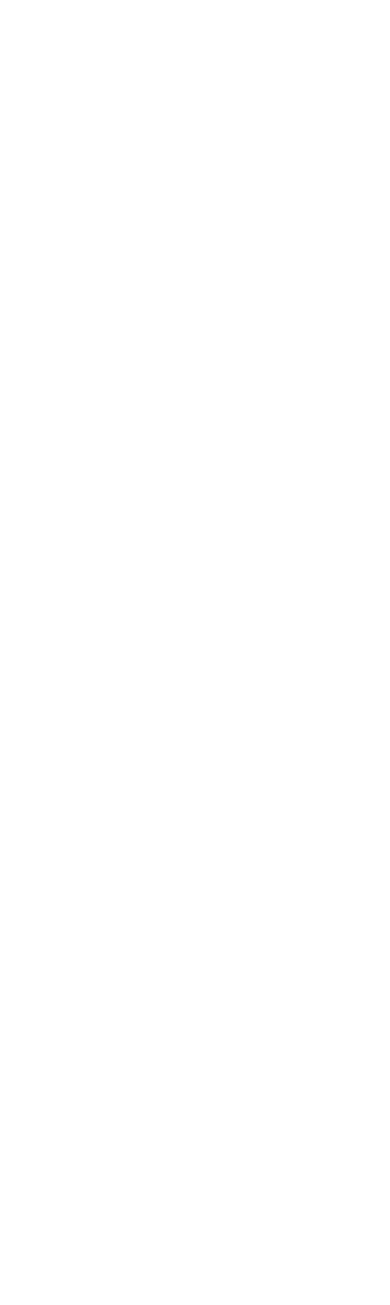
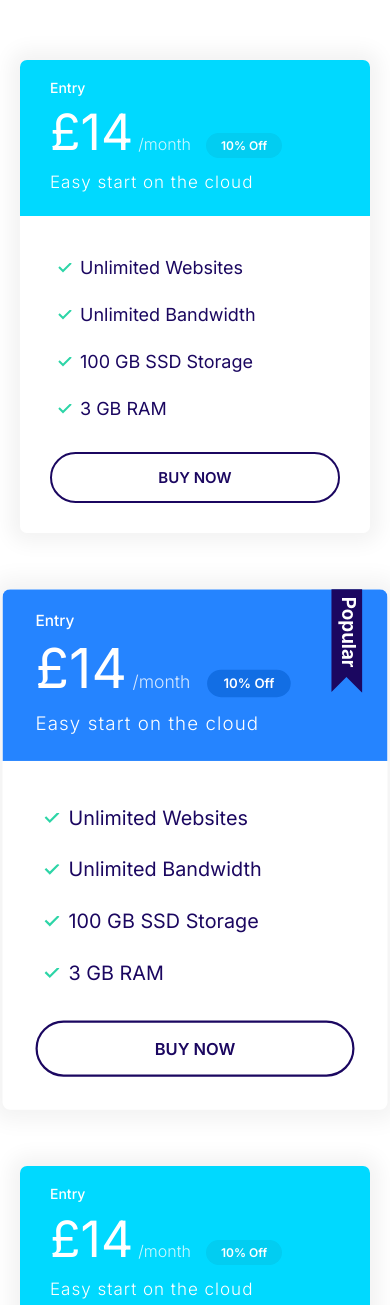
Before and after one commit to BeardedRaider/MoshProject, a plain HTML site: page index.html in a window 390 px wide. Shown: the top 1305 px of the page. Before the commit the page ends 844 px from the top, so only its background shows below. Drawn offline with Linux system fonts and the light colour scheme.

Commit message:
feat: implement plans section with responsive design and hover effects

```diff
--- a/css/styles.css
+++ b/css/styles.css
@@ -330,11 +330,18 @@ a {
     color: white;
 }
 
+.card--primary .badge--primary {
+    background: #126ee4;
+}
+
 .card--secondary .badge--secondary {
     background: #02cdf1;
 }
 
 /* Plans */
+.plan {
+    transition: transform 0.3s ease-out;
+}
 .plan__name {
     color: white;
     margin: 0;
@@ -364,6 +371,10 @@ a {
     margin-bottom: 2rem;
 }
 
+.plan--popular {
+    transform: scale(1.1);
+}
+
 .plan--popular .card__header {
     position: relative;
 }
@@ -375,6 +386,14 @@ a {
     position: absolute;
     top: -6px;
     right: 5%;
+}
+
+.plan:hover {
+    transform: scale(1.05);
+}
+
+.plan--popular:hover {
+    transform: scale(1.15);
 }
 
 @media screen and (max-width: 1024px) {
@@ -739,3 +758,13 @@ a {
     }
 
 }
+
+/* Plans Block */
+.block-plans .grid{
+    gap: 8rem 4rem;
+}
+
+.block-plans .card {
+    max-width: 500px;
+    margin: 0 auto;
+}
--- a/index.html
+++ b/index.html
@@ -16,7 +16,70 @@
     </head>
     <body>
 
-
+        <section class="block container block-plans">
+            <div class="grid grid--1x3">
+                <div class="plan">
+                    <div class="card card--secondary">
+                        <header class="card__header">
+                            <h3 class="plan__name">Entry</h3>
+                            <span class="plan__price">£14</span>
+                            <span class="plan__billing-cycle">/month</span>
+                            <span class="badge badge--secondary badge--small">10% Off</span>
+                            <span class="plan__description">Easy start on the cloud</span>
+                        </header>
+                        <div class="card__body">
+                            <ul class="list list--tick">
+                                <li class="list__item">Unlimited Websites</li>
+                                <li class="list__item">Unlimited Bandwidth</li>
+                                <li class="list__item">100 GB SSD Storage</li>
+                                <li class="list__item">3 GB RAM</li>
+                            </ul>
+                            <button class="btn btn--outline btn--block">Buy Now</button>
+                        </div>
+                    </div>
+                </div>
+                <div class="plan plan--popular">
+                    <div class="card card--primary">
+                        <header class="card__header">
+                            <h3 class="plan__name">Entry</h3>
+                            <span class="plan__price">£14</span>
+                            <span class="plan__billing-cycle">/month</span>
+                            <span class="badge badge--primary badge--small">10% Off</span>
+                            <span class="plan__description">Easy start on the cloud</span>
+                        </header>
+                        <div class="card__body">
+                            <ul class="list list--tick">
+                                <li class="list__item">Unlimited Websites</li>
+                                <li class="list__item">Unlimited Bandwidth</li>
+                                <li class="list__item">100 GB SSD Storage</li>
+                                <li class="list__item">3 GB RAM</li>
+                            </ul>
+                            <button class="btn btn--outline btn--block">Buy Now</button>
+                        </div>
+                    </div>
+                </div>
+                <div class="plan">
+                    <div class="card card--secondary">
+                        <header class="card__header">
+                            <h3 class="plan__name">Entry</h3>
+                            <span class="plan__price">£14</span>
+                            <span class="plan__billing-cycle">/month</span>
+                            <span class="badge badge--secondary badge--small">10% Off</span>
+                            <span class="plan__description">Easy start on the cloud</span>
+                        </header>
+                        <div class="card__body">
+                            <ul class="list list--tick">
+                                <li class="list__item">Unlimited Websites</li>
+                                <li class="list__item">Unlimited Bandwidth</li>
+                                <li class="list__item">100 GB SSD Storage</li>
+                                <li class="list__item">3 GB RAM</li>
+                            </ul>
+                            <button class="btn btn--outline btn--block">Buy Now</button>
+                        </div>
+                    </div>
+                </div>
+            </div>
+        </section>
 
 
 
```
Also changed, not shown: components/card.html (+1 -2 lines), components/plans-block.html (added, +64 -0 lines).
